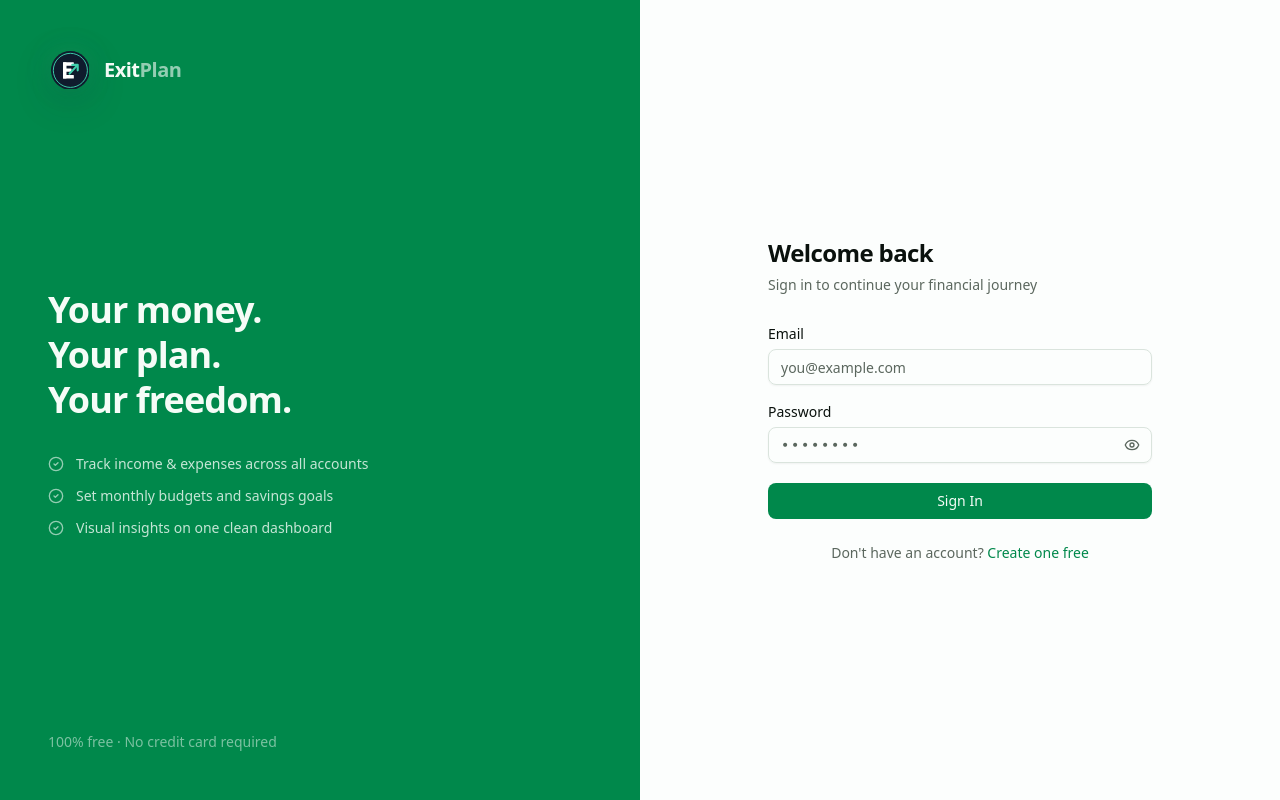
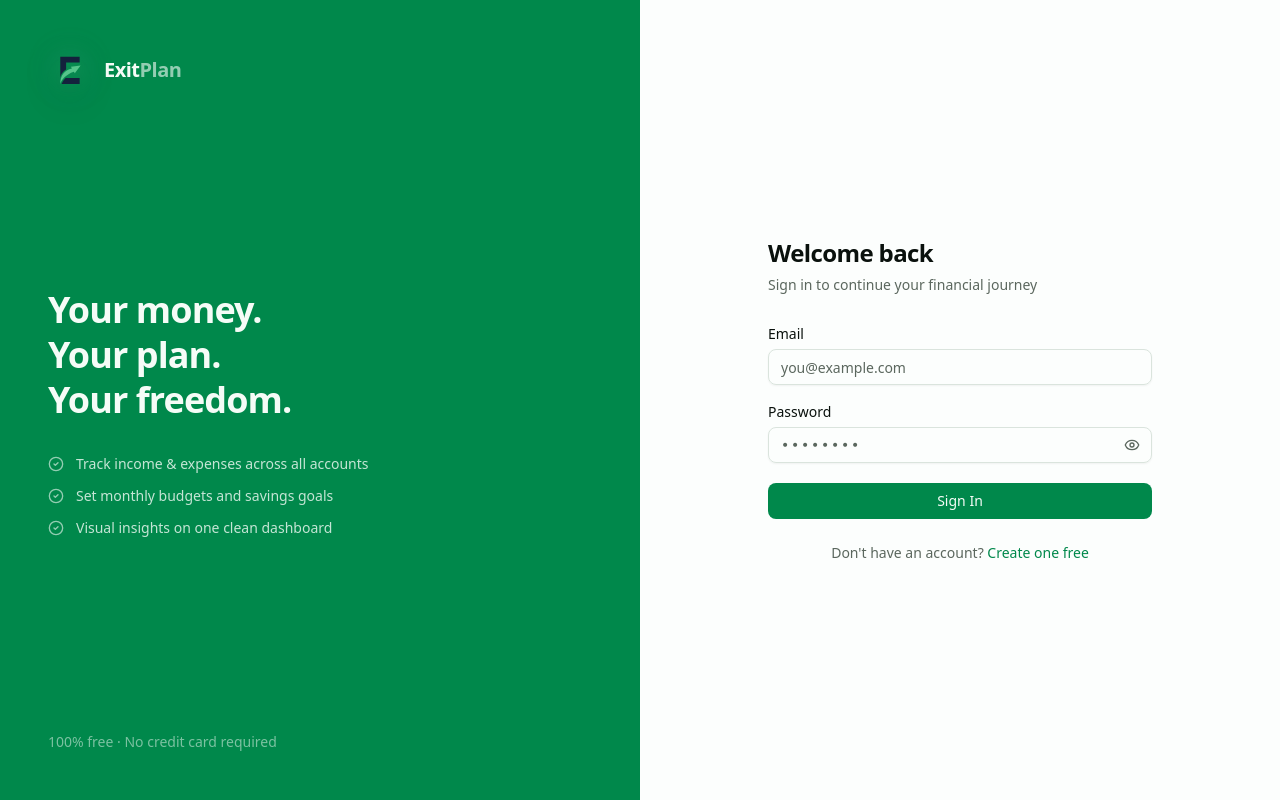
Before and after one commit to jvcerezo/exitplan, a Next.js app: page /login in a window 1280 px wide. Built offline with nearby package versions, Linux system fonts and the light colour scheme; no server answers.

Commit message:
logo updates

```diff
--- a/src/app/apple-icon.tsx
+++ b/src/app/apple-icon.tsx
@@ -17,19 +17,26 @@ export default function AppleIcon() {
           display: "flex",
           alignItems: "center",
           justifyContent: "center",
-          background: "#0F1B2D",
-          borderRadius: "22%",
+          background: "#FFFFFF",
         }}
       >
-        <svg xmlns="http://www.w3.org/2000/svg" viewBox="0 0 200 200" width="180" height="180">
-          <circle cx="100" cy="100" r="100" fill="#0F1B2D" />
-          <circle cx="100" cy="100" r="88" fill="none" stroke="#3ECFAD" strokeWidth="5" />
-          <rect x="62" y="58" width="18" height="84" rx="3" fill="#FFFFFF" />
-          <rect x="62" y="58" width="56" height="18" rx="3" fill="#FFFFFF" />
-          <rect x="62" y="91" width="44" height="16" rx="3" fill="#FFFFFF" />
-          <rect x="62" y="124" width="56" height="18" rx="3" fill="#FFFFFF" />
-          <line x1="96" y1="117" x2="132" y2="78" stroke="#3ECFAD" strokeWidth="11" strokeLinecap="round" />
-          <polyline points="110,72 138,72 138,100" fill="none" stroke="#3ECFAD" strokeWidth="11" strokeLinecap="round" strokeLinejoin="round" />
+        <svg xmlns="http://www.w3.org/2000/svg" viewBox="0 0 200 200" width="132" height="132" aria-label="ExitPlan Logo">
+          <defs>
+            <mask id="apple-arrow-gap">
+              <rect width="200" height="200" fill="white" />
+              <path
+                d="M 40 170 C 40 125, 60 100, 100 90 L 95 81 L 145 75 L 115 115 L 110 107 C 70 120, 45 150, 40 170 Z"
+                fill="black"
+                stroke="black"
+                strokeWidth="12"
+                strokeLinejoin="round"
+              />
+            </mask>
+          </defs>
+          <g transform="translate(8 0)">
+            <path d="M 40 30 H 140 V 60 H 70 V 140 H 140 V 170 H 40 Z" fill="#14213D" mask="url(#apple-arrow-gap)" />
+            <path d="M 40 170 C 40 125, 60 100, 100 90 L 95 81 L 145 75 L 115 115 L 110 107 C 70 120, 45 150, 40 170 Z" fill="#55C48A" />
+          </g>
         </svg>
       </div>
     ),
--- a/src/app/icon.tsx
+++ b/src/app/icon.tsx
@@ -17,19 +17,26 @@ export default function Icon() {
           display: "flex",
           alignItems: "center",
           justifyContent: "center",
-          background: "#0F1B2D",
-          borderRadius: "50%",
+          background: "linear-gradient(180deg, #F7FBF8 0%, #EEF7F1 100%)",
         }}
       >
-        <svg xmlns="http://www.w3.org/2000/svg" viewBox="0 0 200 200" width="512" height="512">
-          <circle cx="100" cy="100" r="100" fill="#0F1B2D" />
-          <circle cx="100" cy="100" r="88" fill="none" stroke="#3ECFAD" strokeWidth="5" />
-          <rect x="62" y="58" width="18" height="84" rx="3" fill="#FFFFFF" />
-          <rect x="62" y="58" width="56" height="18" rx="3" fill="#FFFFFF" />
-          <rect x="62" y="91" width="44" height="16" rx="3" fill="#FFFFFF" />
-          <rect x="62" y="124" width="56" height="18" rx="3" fill="#FFFFFF" />
-          <line x1="96" y1="117" x2="132" y2="78" stroke="#3ECFAD" strokeWidth="11" strokeLinecap="round" />
-          <polyline points="110,72 138,72 138,100" fill="none" stroke="#3ECFAD" strokeWidth="11" strokeLinecap="round" strokeLinejoin="round" />
+        <svg xmlns="http://www.w3.org/2000/svg" viewBox="0 0 200 200" width="360" height="360" aria-label="ExitPlan Logo">
+          <defs>
+            <mask id="icon-arrow-gap">
+              <rect width="200" height="200" fill="white" />
+              <path
+                d="M 40 170 C 40 125, 60 100, 100 90 L 95 81 L 145 75 L 115 115 L 110 107 C 70 120, 45 150, 40 170 Z"
+                fill="black"
+                stroke="black"
+                strokeWidth="12"
+                strokeLinejoin="round"
+              />
+            </mask>
+          </defs>
+          <g transform="translate(8 0)">
+            <path d="M 40 30 H 140 V 60 H 70 V 140 H 140 V 170 H 40 Z" fill="#14213D" mask="url(#icon-arrow-gap)" />
+            <path d="M 40 170 C 40 125, 60 100, 100 90 L 95 81 L 145 75 L 115 115 L 110 107 C 70 120, 45 150, 40 170 Z" fill="#55C48A" />
+          </g>
         </svg>
       </div>
     ),
--- a/src/components/logo-icon.tsx
+++ b/src/components/logo-icon.tsx
@@ -1,4 +1,4 @@
-import { type CSSProperties } from "react";
+import { useId, type CSSProperties } from "react";
 
 type LogoIconProps = {
   className?: string;
@@ -6,6 +6,8 @@ type LogoIconProps = {
 };
 
 export function LogoIcon({ className = "w-12 h-12", style }: LogoIconProps) {
+  const maskId = useId().replace(/:/g, "");
+
   return (
     <svg
       xmlns="http://www.w3.org/2000/svg"
@@ -15,21 +17,30 @@ export function LogoIcon({ className = "w-12 h-12", style }: LogoIconProps) {
       aria-label="ExitPlan Logo"
       role="img"
     >
-      {/* Dark navy filled circle background */}
-      <circle cx="100" cy="100" r="100" fill="#0F1B2D" />
+      <defs>
+        <mask id={maskId}>
+          <rect width="200" height="200" fill="white" />
+          <path
+            d="M 40 170 C 40 125, 60 100, 100 90 L 95 81 L 145 75 L 115 115 L 110 107 C 70 120, 45 150, 40 170 Z"
+            fill="black"
+            stroke="black"
+            strokeWidth="12"
+            strokeLinejoin="round"
+          />
+        </mask>
+      </defs>
 
-      {/* Teal ring */}
-      <circle cx="100" cy="100" r="88" fill="none" stroke="#3ECFAD" strokeWidth="5" />
-
-      {/* E-letter body */}
-      <rect x="62" y="58" width="18" height="84" rx="3" fill="#FFFFFF" />
-      <rect x="62" y="58" width="56" height="18" rx="3" fill="#FFFFFF" />
-      <rect x="62" y="91" width="44" height="16" rx="3" fill="#FFFFFF" />
-      <rect x="62" y="124" width="56" height="18" rx="3" fill="#FFFFFF" />
-
-      {/* Arrow: shaft + head pointing upper-right, teal, replacing middle-right of E */}
-      <line x1="96" y1="117" x2="132" y2="78" stroke="#3ECFAD" strokeWidth="11" strokeLinecap="round" />
-      <polyline points="110,72 138,72 138,100" fill="none" stroke="#3ECFAD" strokeWidth="11" strokeLinecap="round" strokeLinejoin="round" />
+      <g transform="translate(8 0)">
+        <path
+          d="M 40 30 H 140 V 60 H 70 V 140 H 140 V 170 H 40 Z"
+          fill="#14213D"
+          mask={`url(#${maskId})`}
+        />
+        <path
+          d="M 40 170 C 40 125, 60 100, 100 90 L 95 81 L 145 75 L 115 115 L 110 107 C 70 120, 45 150, 40 170 Z"
+          fill="#55C48A"
+        />
+      </g>
     </svg>
   );
 }
```
Also changed, not shown: public/app-icon.svg, 18 other files (tests, documents, lock files or other folders).
